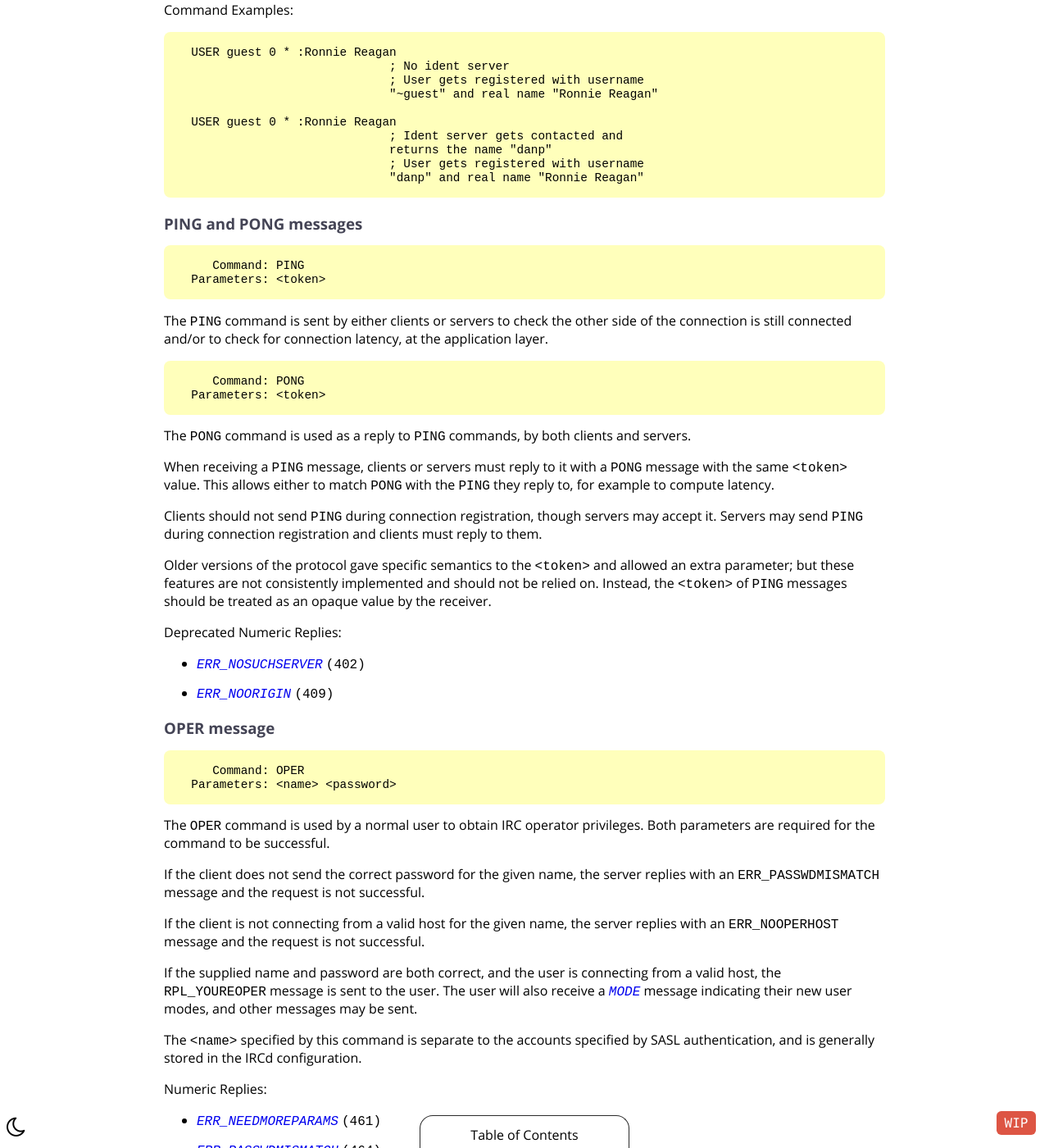
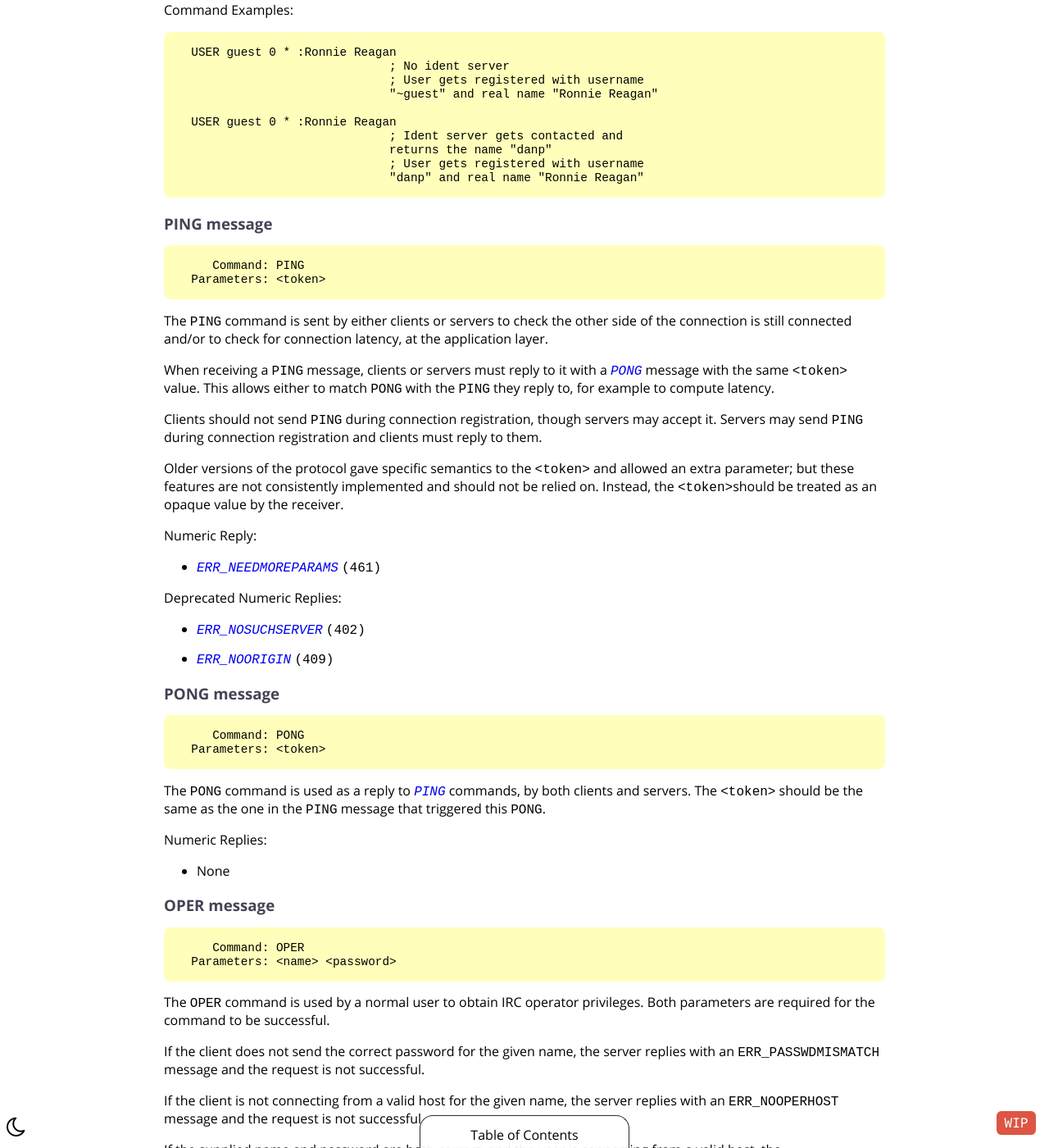
Before and after one commit to ircdocs/modern-irc, a Jekyll site: the page built from index.md, in a window 1280 px wide and 1400 px high, scrolled down 17568 px. Shown: the whole window at 82% size. Built offline with Jekyll 4.4.1, drawn with Linux system fonts in a browser that asks for light colours.

Commit message:
Split PING and PONG section; as only PING uses the numerics.

```diff
--- a/index.md
+++ b/index.md
@@ -725,29 +725,42 @@ Command Examples:
                                   "danp" and real name "Ronnie Reagan"
 
 
-### PING and PONG messages<a name="ping-message"></a><a name="pong-message"></a>
+### PING message
 
          Command: PING
       Parameters: <token>
 
 The `PING` command is sent by either clients or servers to check the other side of the connection is still connected and/or to check for connection latency, at the application layer.
 
-         Command: PONG
-      Parameters: <token>
-
-The `PONG` command is used as a reply to `PING` commands, by both clients and servers.
-
-When receiving a `PING` message, clients or servers must reply to it with a `PONG` message with the same `<token>` value. This allows either to match `PONG` with the `PING` they reply to, for example to compute latency.
+When receiving a `PING` message, clients or servers must reply to it with a [`PONG`](#pong-message) message with the same `<token>` value. This allows either to match `PONG` with the `PING` they reply to, for example to compute latency.
 
 Clients should not send `PING` during connection registration, though servers may accept it.
 Servers may send `PING` during connection registration and clients must reply to them.
 
-Older versions of the protocol gave specific semantics to the `<token>` and allowed an extra parameter; but these features are not consistently implemented and should not be relied on. Instead, the `<token>` of `PING` messages should be treated as an opaque value by the receiver.
+Older versions of the protocol gave specific semantics to the `<token>` and allowed an extra parameter; but these features are not consistently implemented and should not be relied on. Instead, the `<token>`should be treated as an opaque value by the receiver.
+
+Numeric Reply:
+
+* [`ERR_NEEDMOREPARAMS`](#errneedmoreparams-461) `(461)`
 
 Deprecated Numeric Replies:
 
 * [`ERR_NOSUCHSERVER`](#errnosuchserver-402) `(402)`
 * [`ERR_NOORIGIN`](#errnooring-409) `(409)`
+
+
+### PONG message
+
+         Command: PONG
+      Parameters: <token>
+
+The `PONG` command is used as a reply to [`PING`](#ping-message) commands, by both clients and servers.
+The `<token>` should be the same as the one in the `PING` message that triggered this `PONG`.
+
+Numeric Replies:
+
+* None
+
 
 ### OPER message
 
```
